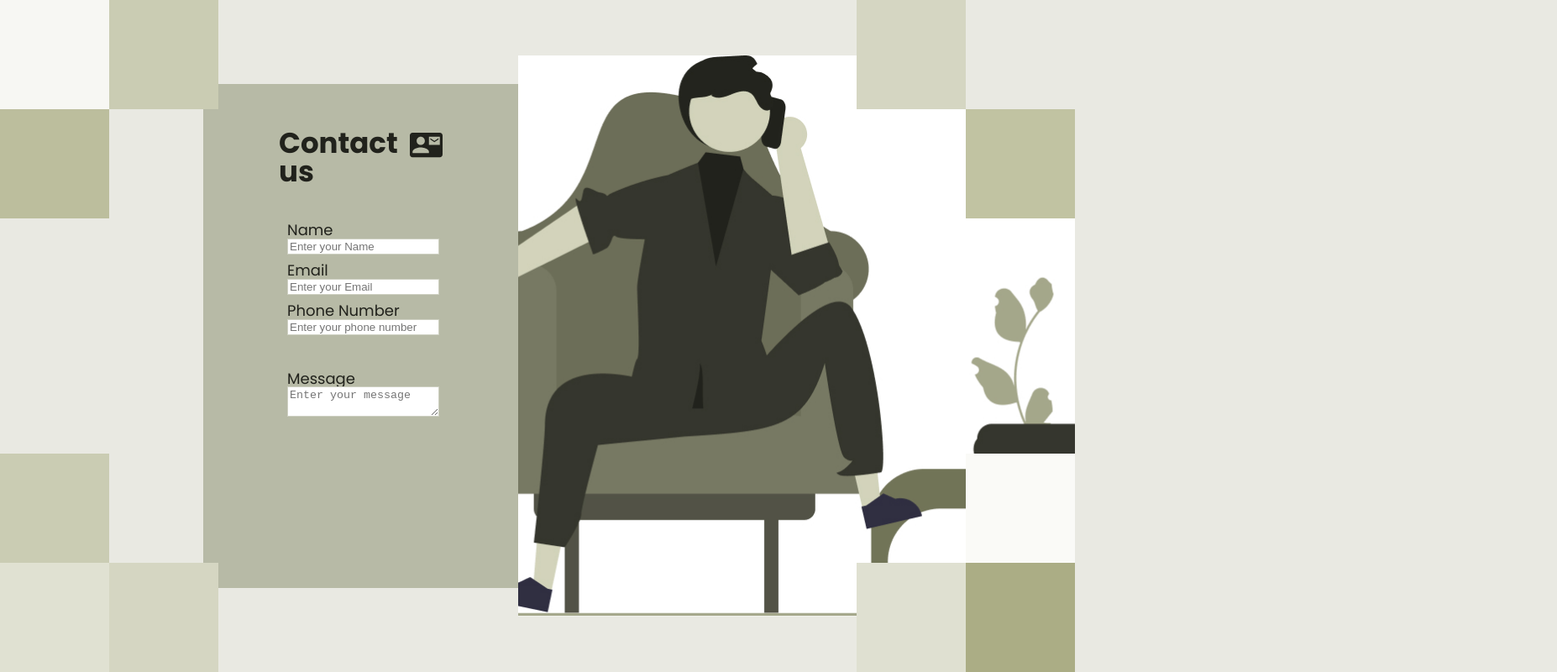
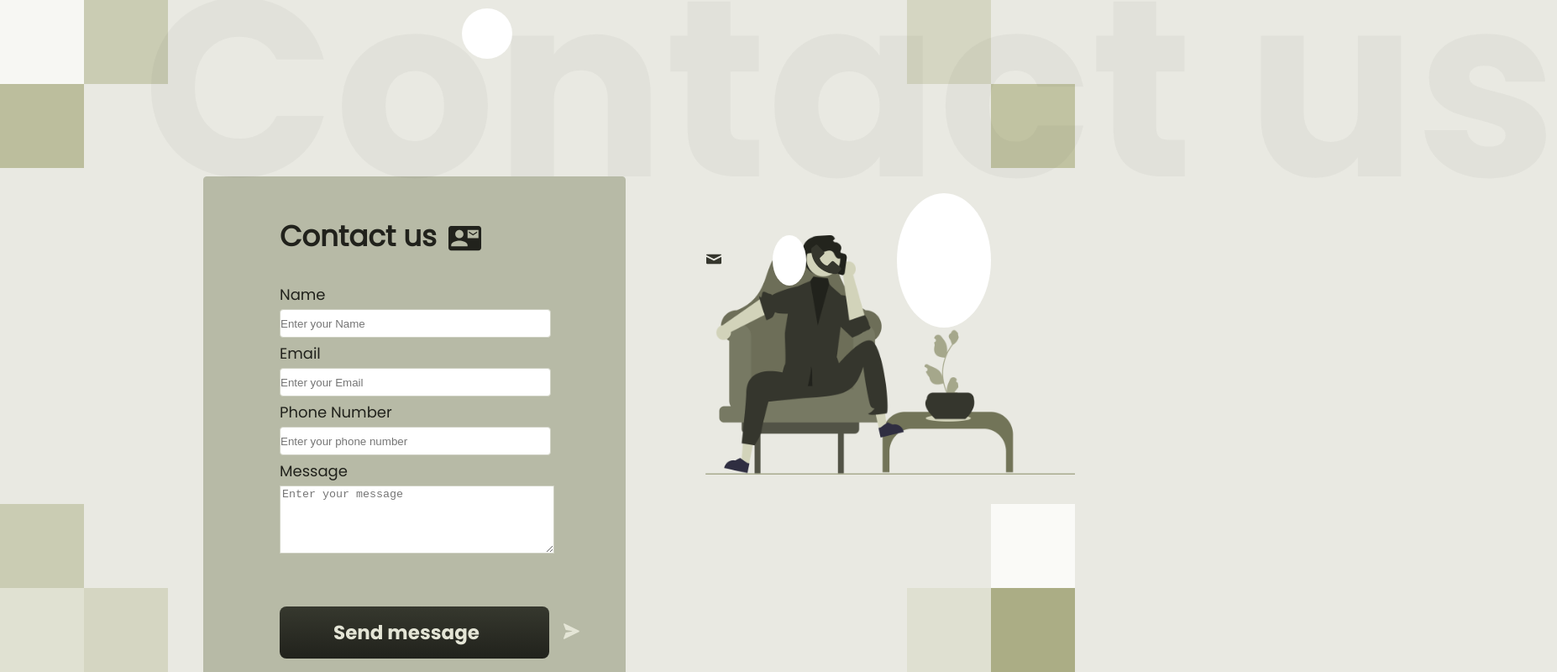
Before and after one commit to FlorentGirard/contact-form-client, a Nuxt app: page / in a window 1280 px wide. Shown: the top 800 px of the page at 84% size, 1854 px wide, since content can reach past the window. Built offline with nearby package versions, Linux system fonts and the light colour scheme.

Commit message:
feat(static) : base model desktop

```diff
--- a/assets/styles/_vars.scss
+++ b/assets/styles/_vars.scss
@@ -8,4 +8,5 @@ $colorMain: #21221C;
 $gutter: 1rem;
 
 $fontSize: 1rem;
-$fonts: 'Poppins', 'sans-serif';
+$fonts: 'Poppins-regular', 'sans-serif';
+$fontAlt: 'Poppins-bold', 'sans-serif';
--- a/assets/styles/main.scss
+++ b/assets/styles/main.scss
@@ -1,7 +1,7 @@
 @use 'assets/styles/reset';
 
 @font-face {
-  font-family: 'Poppins';
+  font-family: 'Poppins-regular';
   font-weight: 400;
   font-style: normal;
   font-display: auto;
@@ -9,7 +9,7 @@
 }
 
 @font-face {
-  font-family: 'Poppins';
+  font-family: 'Poppins-bold';
   font-weight: 700;
   font-style: normal;
   font-display: auto;
--- a/components/Cube.vue
+++ b/components/Cube.vue
@@ -22,9 +22,10 @@
 
 <style scoped lang="scss">
 .square__cube {
-  width: 130px;
-  height: 130px;
+  width: 100px;
+  height: 100px;
   position: absolute;
+  z-index: -1;
 
   &--topLeft {
     top: 0;
@@ -35,11 +36,11 @@
   &--topLeft2 {
     background-color: #caccb3;
     top: 0;
-    left: 130px;
+    left: 100px;
   }
 
   &--topLeft3 {
-    top: 130px;
+    top: 100px;
     left: 0;
     background-color: #bcbe9d;
   }
@@ -52,12 +53,12 @@
 
   &--topRight2 {
     top: 0;
-    right: 130px;
+    right: 100px;
     background-color: #d5d6c2;
   }
 
   &--topRight3 {
-    top: 130px;
+    top: 100px;
     right: 0;
     background-color: #c1c3a2;
   }
@@ -70,12 +71,12 @@
 
   &--bottomLeft2 {
     bottom: 0;
-    left: 130px;
+    left: 100px;
     background-color: #d5d6c2;
   }
 
   &--bottomLeft3 {
-    bottom: 130px;
+    bottom: 100px;
     left: 0;
     background-color: #caccb3;
   }
@@ -87,13 +88,13 @@
   }
 
   &--bottomRight2 {
-    right: 130px;
+    right: 100px;
     bottom: 0;
     background-color: #dfe0d1;
   }
   &--bottomRight3 {
     right: 0;
-    bottom: 130px;
+    bottom: 100px;
     background-color: #fafaf7;
   }
 }
--- a/components/Form.vue
+++ b/components/Form.vue
@@ -14,8 +14,9 @@
       <BaseMessage
         label="Message"
         placeholder="Enter your message"
-        size="500"
+        class="form__message"
       />
+      <button class="form__button">Send message</button>
     </div>
   </div>
 </template>
@@ -25,8 +26,10 @@
 <style scoped lang="scss">
 .form {
   background-color: $backgroundContainer;
+  border: 1px solid #b7baa6;
   width: 700px;
-  height: 600px;
+  height: auto;
+  border-radius: 4px;
 }
 
 .form__container {
@@ -46,4 +49,26 @@
     padding-left: $gutter * 1.4;
   }
 }
+
+.form__message {
+  margin-top: $gutter * 2;
+}
+
+.form__button {
+  display: flex;
+  justify-content: center;
+  width: 100%;
+  color: #e4e5d6;
+  font-family: $fontAlt;
+  font-size: $fontSize * 2.3;
+  padding: $gutter * 1.95 0;
+  background: linear-gradient(#36382e, #21221c);
+  margin-top: $gutter * 6;
+  border-radius: 8px;
+
+  &::after {
+    content: url('/picture/svg/send.svg');
+    transform: translateX(100px);
+  }
+}
 </style>
--- a/components/base/input.vue
+++ b/components/base/input.vue
@@ -30,14 +30,26 @@ const props = defineProps({
 
 <style scoped lang="scss">
 .field {
-  margin: $gutter;
-
-  &:last-child {
-    margin-top: $gutter * 4.3;
-  }
+  margin: $gutter 0;
+}
+.field__label {
+  font-size: $fontSize * 1.8;
+  margin-bottom: $gutter * 0.8;
+  display: block;
 }
 .field__input {
   width: 100%;
+  padding: 0;
   border: 1px solid #ced0c2;
+  height: 32px;
+  border-radius: 4px;
+
+  &:focus {
+    border-color: #36382e;
+    box-shadow: 0 0 3px #36382e;
+    -moz-box-shadow: 0 0 3px #36382e;
+    -webkit-box-shadow: 0 0 3px #36382e;
+    outline: none;
+  }
 }
 </style>
--- a/components/base/message.vue
+++ b/components/base/message.vue
@@ -6,6 +6,7 @@
       :id="props.label"
       class="field__input"
       :placeholder="props.placeholder"
+      rows="5"
     />
   </div>
 </template>
@@ -29,14 +30,28 @@ const props = defineProps({
 
 <style scoped lang="scss">
 .field {
-  margin: $gutter;
+  margin: $gutter 0;
 
   &:last-child {
     margin-top: $gutter * 4.3;
   }
 }
+
+.field__label {
+  font-size: $fontSize * 1.8;
+  margin-bottom: $gutter * 0.8;
+  display: block;
+}
 .field__input {
   width: 100%;
   border: 1px solid #ced0c2;
+
+  &:focus {
+    border-color: #36382e;
+    box-shadow: 0 0 3px #36382e;
+    -moz-box-shadow: 0 0 3px #36382e;
+    -webkit-box-shadow: 0 0 3px #36382e;
+    outline: none;
+  }
 }
 </style>
--- a/pages/index.vue
+++ b/pages/index.vue
@@ -1,9 +1,26 @@
 <template>
   <div class="home">
+    <h1 class="home__title">Contact us</h1>
+    <div class="home__cube home__cube--top"></div>
     <Cube />
     <div class="home__container">
       <Form />
-      <div class="home__vector"></div>
+      <div class="home__vector">
+        <div class="home__contact">
+          <div class="home__flex">
+            <button class="home__button">
+              <img src="/picture/svg/email.svg" alt="email" />
+            </button>
+            <div class="home__cube"></div>
+          </div>
+          <div class="home__flex">
+            <button class="home__button">
+              <img src="/picture/svg/phone.svg" alt="phone" />
+            </button>
+            <div class="home__cube home__cube--big"></div>
+          </div>
+        </div>
+      </div>
     </div>
   </div>
 </template>
@@ -16,16 +33,62 @@
   height: 100vh;
 }
 
+.home__title {
+  font-size: $fontSize * 30;
+  white-space: nowrap;
+  color: #3a3c33;
+  opacity: 0.04;
+  font-family: $fontAlt;
+  vertical-align: top;
+  margin-left: 170px;
+  line-height: 0.7;
+}
+
+.home__cube {
+  width: 60px;
+  height: 60px;
+  border-radius: 50%;
+  background: linear-gradient($colorLight 100%, $colorLight 33%);
+
+  &--top {
+    position: absolute;
+    top: 10px;
+    left: 550px;
+  }
+
+  &--big {
+    width: 160px;
+    height: 160px;
+  }
+}
+
+.home__button {
+  padding-right: $gutter * 6;
+}
+
+.home__contact {
+  display: flex;
+  justify-content: space-between;
+  margin-right: $gutter * 10;
+  transform: translateY(-50px);
+}
+
+.home__flex {
+  display: flex;
+  align-items: center;
+}
+
 .home__container {
   display: flex;
   align-items: center;
-  height: 100vh;
+  // height: 100vh;
   margin-left: $gutter * 24.2;
 }
 
 .home__vector {
-  width: 1283px;
-  height: 668px;
-  background: center / cover no-repeat url('/picture/Vector.jpg');
+  width: 50%;
+  height: 500px;
+  background: top / contain no-repeat url('/picture/Vector.png');
+  margin-left: $gutter * 9.5;
 }
 </style>
```
Also changed, not shown: public/picture/Vector.jpg (deleted), public/picture/Vector.png (added).
